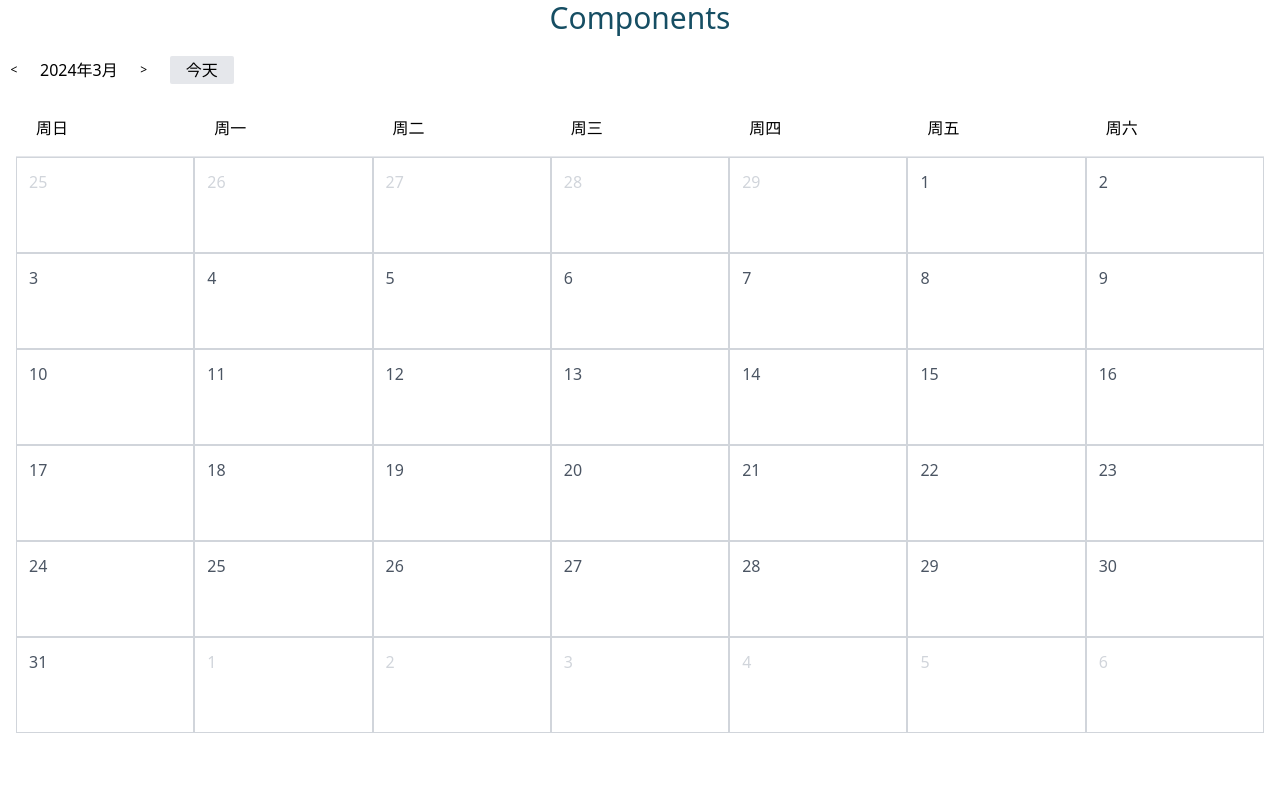
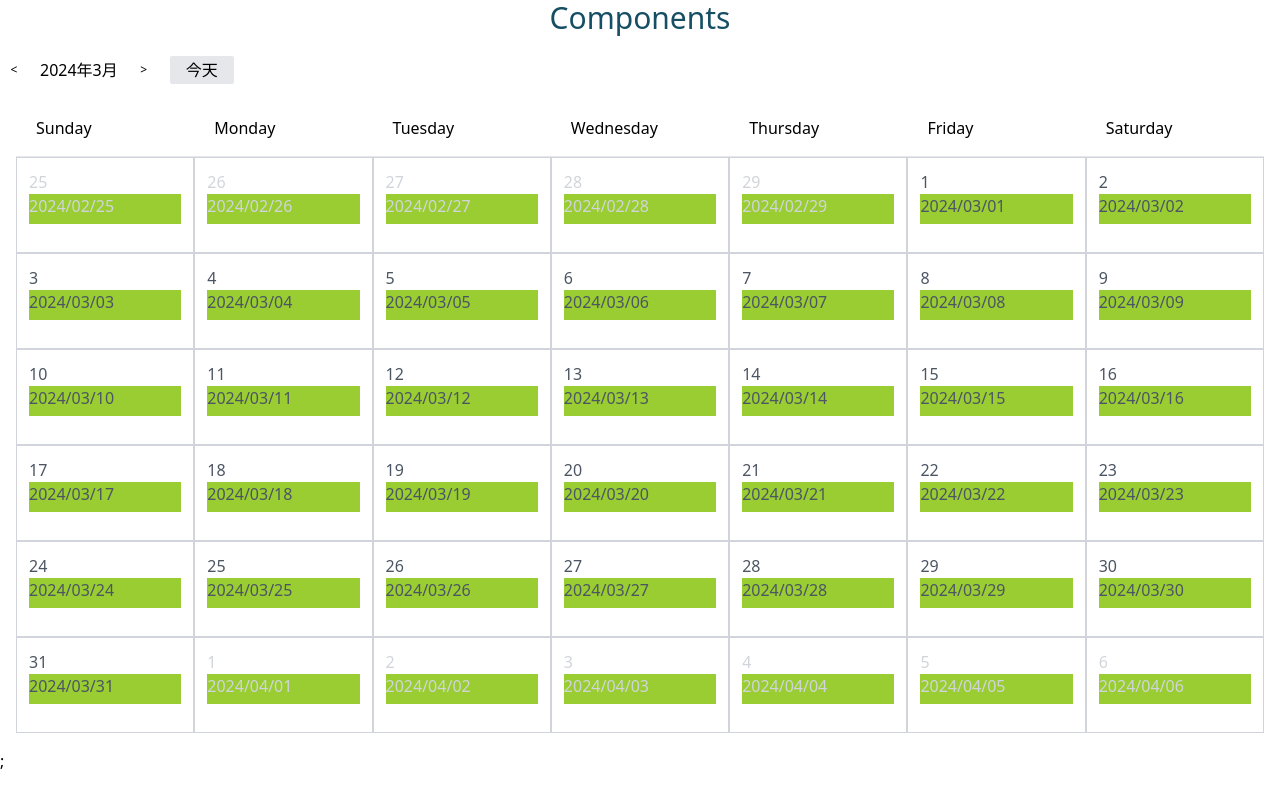
Before and after one commit to AITuring/react-components, a React (Vite) app: page / in a window 1280 px wide. Built offline with nearby package versions, Linux system fonts and the light colour scheme.

Commit message:
feat: 添加自定义渲染和国际化

```diff
--- a/package.json
+++ b/package.json
@@ -10,6 +10,7 @@
     "preview": "vite preview"
   },
   "dependencies": {
+    "classnames": "^2.5.1",
     "dayjs": "^1.11.10",
     "react": "^18.2.0",
     "react-dom": "^18.2.0"
--- a/src/App.tsx
+++ b/src/App.tsx
@@ -17,7 +17,11 @@ const App = () => {
   return (
     <div className="App">
       <h2 className='text-3xl text-cyan-900 text-center mb-5'>Components</h2>
-      <Calendar value={dayjs('2024-3-29')} />
+      <Calendar value={dayjs('2024-3-29')} dateInnerContent={(value) => {
+        return <div>
+          <p style={{background: 'yellowgreen', height: '30px'}}>{value.format('YYYY/MM/DD')}</p>
+        </div>
+      }}/>
       {/* <MiniCalendar value={new Date('2024-3-1')} onChange={(data: Date) => alert(data.toLocaleDateString())} />
       <MiniCalendar value={new Date('2024-2-29')} ref={miniCalendarRef}  /> */}
     </div>
--- /dev/null
+++ b/src/components/Calendar/LocaleContext.tsx
@@ -0,0 +1,7 @@
+import { createContext } from "react";
+
+export interface LocaleContextProps {
+  locale: string;
+}
+
+export const LocaleContext = createContext<LocaleContextProps>({ locale: "zh-CN" });
--- a/src/components/Calendar/MonthCalendar.tsx
+++ b/src/components/Calendar/MonthCalendar.tsx
@@ -1,8 +1,10 @@
-import { CalendarProps } from ".";
-import { Dayjs } from "dayjs";
+import { useContext } from 'react';
+import { Dayjs } from 'dayjs';
+import { CalendarProps } from '.';
+import { LocaleContext } from './LocaleContext';
+import allLocales from './locale';
 
-interface MonthCalendarProps extends CalendarProps {
-}
+interface MonthCalendarProps extends CalendarProps {}
 
 interface DayInfo {
   date: Dayjs;
@@ -15,65 +17,89 @@ function getAllDays(date: Dayjs): Array<DayInfo> {
 
   const daysInfo: Array<DayInfo> = new Array(6 * 7);
 
-  for(let i = 0 ; i < day; i++) {
+  for (let i = 0; i < day; i++) {
     // 计算当前日期 -1、-2、-3 的日期
     daysInfo[i] = {
       date: startDate.subtract(day - i, 'day'),
-        currentMonth: false
-    }
+      currentMonth: false,
+    };
   }
 
   // 计算当前日期 +1、+2、+3 的日期
-  for(let i = day ; i < daysInfo.length; i++) {
+  for (let i = day; i < daysInfo.length; i++) {
     const calcDate = startDate.add(i - day, 'day');
 
     daysInfo[i] = {
       date: calcDate,
-        currentMonth: calcDate.month() === date.month()
-    }
+      currentMonth: calcDate.month() === date.month(),
+    };
   }
 
-  console.log(daysInfo)
+  console.log(daysInfo);
   return daysInfo;
 }
 
-function renderDays(dayInfo: DayInfo[]) {
+function renderDays(
+  dayInfo: DayInfo[],
+  dateRender: MonthCalendarProps['dateRender'],
+  dateInnerContent: MonthCalendarProps['dateInnerContent'],
+) {
   const rows = [];
-  for(let i = 0; i < 6; i++) {
+  for (let i = 0; i < 6; i++) {
     const row = [];
-    for (let j =0; j < 7; j++) {
+    for (let j = 0; j < 7; j++) {
       const day = dayInfo[i * 7 + j];
-      row[j] = <div
-      className={day.currentMonth ? "w-1/7 border border-gray-300 p-3 text-gray-600" : "w-1/7 border border-gray-300 p-3 text-gray-300"}
+      row[j] = (
+        <div
+          className={
+            day.currentMonth
+              ? 'w-1/7 border border-gray-300 text-gray-600 overflow-hidden'
+              : 'w-1/7 border border-gray-300 text-gray-300 overflow-hidden'
+          }
         >
+          {dateRender ? (
+            dateRender(day.date)
+          ) : (
+            <div className="p-3">
+              <div className="calendar-month-body-cell-date-value">
                 {day.date.date()}
               </div>
+              <div className="calendar-month-body-cell-date-content">
+                {dateInnerContent?.(day.date)}
+              </div>
+            </div>
+          )}
+        </div>
+      );
     }
     rows.push(row);
   }
-  return rows.map(row => <div className="h-24 flex">{row}</div>)
+  return rows.map((row) => <div className="h-24 flex">{row}</div>);
 }
 
 function MonthCalendar(props: MonthCalendarProps) {
+  const localeContext = useContext(LocaleContext);
+  const { dateRender, dateInnerContent } = props;
 
-  const weekList = ['周日', '周一', '周二', '周三', '周四', '周五', '周六'];
+  const CalendarLocale = allLocales[localeContext.locale];
+
+  const weekList = ['sunday', 'monday', 'tuesday', 'wednesday', 'thursday', 'friday', 'saturday']
   const allDays = getAllDays(props.value);
 
-  return <div>
+  return (
+    <div>
       <div className="p-4">
         <div className="flex w-full box-border border-b border-gray-200">
-        {
-          weekList.map(item => (
-            <div key={item} className="px-5 py-4 text-left flex-1">{item}</div>
-          ))
-        }
+          {weekList.map((item) => (
+            <div key={item} className="px-5 py-4 text-left flex-1">
+              {CalendarLocale.week[item]}
             </div>
-      <div>
-        {renderDays(allDays)}
+          ))}
         </div>
-
+        <div>{renderDays(allDays, dateRender, dateInnerContent)}</div>
       </div>
-  </div>;
+    </div>
+  );
 }
 
 export default MonthCalendar;
--- a/src/components/Calendar/index.tsx
+++ b/src/components/Calendar/index.tsx
@@ -1,17 +1,40 @@
-import {Dayjs} from 'dayjs';
+import { CSSProperties, ReactNode, useState } from 'react';
+import { Dayjs } from 'dayjs';
+import classnames from 'classnames';
 import Header from './Header';
 import MonthCalendar from './MonthCalendar';
+import { LocaleContext } from './LocaleContext';
 import './index.css';
 
 export interface CalendarProps {
   value: Dayjs;
+  style?: CSSProperties;
+  className?: string | string[];
+  // 自定义日期渲染，完全覆盖日期单元格
+  dateRender?: (currentDate: Dayjs) => ReactNode;
+  // 自定义日期单元格渲染，内容添加到单元格，只在全屏日历模式生效
+  dateInnerContent?: (currentDate: Dayjs) => ReactNode;
+  // 国际化
+  locale?: string;
+  onChange?: (value: Dayjs) => void;
 }
 
 function Calendar(props: CalendarProps) {
-  return <div className="w-full">
-    <Header />
-    <MonthCalendar {...props} />
-  </div>;
+  const { value, style, className,locale } = props;
+
+  const cs = classnames('w-full', className);
+
+  return (
+    <LocaleContext.Provider value={{
+      locale: locale || navigator.language,
+    }}>
+      <div className={cs} style={style}>
+        <Header />
+        <MonthCalendar {...props} />
+      </div>
+      ;
+    </LocaleContext.Provider>
+  );
 }
 
 export default Calendar;
--- /dev/null
+++ b/src/components/Calendar/locale/en-US.ts
@@ -0,0 +1,32 @@
+import { CalendarType } from "./interface";
+
+const CalendarLocale: CalendarType = {
+    formatYear: 'YYYY',
+    formatMonth: 'MMM YYYY',
+    today: 'Today',
+    month: {
+        January: 'January',
+        February: 'February',
+        March: 'March',
+        April: 'April',
+        May: 'May',
+        June: 'June',
+        July: 'July',
+        August: 'August',
+        September: 'September',
+        October: 'October',
+        November: 'November',
+        December: 'December',
+    },
+    week: {
+        monday: 'Monday',
+        tuesday: 'Tuesday',
+        wednesday: 'Wednesday',
+        thursday: 'Thursday',
+        friday: 'Friday',
+        saturday: 'Saturday',
+        sunday: 'Sunday',
+    },
+}
+
+export default CalendarLocale;
--- /dev/null
+++ b/src/components/Calendar/locale/index.ts
@@ -0,0 +1,10 @@
+import zhCN from "./zh-CN";
+import enUS from "./en-US";
+import { CalendarType } from "./interface";
+
+const allLocales: Record<string, CalendarType>= {
+    'zh-CN': zhCN,
+    'en-US': enUS
+}
+
+export default allLocales;
--- /dev/null
+++ b/src/components/Calendar/locale/interface.ts
@@ -0,0 +1,28 @@
+export interface CalendarType {
+  formatYear: string;
+  formatMonth: string;
+  today: string;
+  month: {
+      January: string;
+      February: string;
+      March: string;
+      April: string;
+      May: string;
+      June: string;
+      July: string;
+      August: string;
+      September: string;
+      October: string;
+      November: string;
+      December: string;
+  } & Record<string, any>;
+  week: {
+      monday: string;
+      tuesday: string;
+      wednesday: string;
+      thursday: string;
+      friday: string;
+      saturday: string;
+      sunday: string;
+  } & Record<string, any>
+}
--- /dev/null
+++ b/src/components/Calendar/locale/zh-CN.ts
@@ -0,0 +1,32 @@
+import { CalendarType } from "./interface";
+
+const CalendarLocale: CalendarType = {
+    formatYear: 'YYYY 年',
+    formatMonth: 'YYYY 年 MM 月',
+    today: '今天',
+    month: {
+        January: '一月',
+        February: '二月',
+        March: '三月',
+        April: '四月',
+        May: '五月',
+        June: '六月',
+        July: '七月',
+        August: '八月',
+        September: '九月',
+        October: '十月',
+        November: '十一月',
+        December: '十二月',
+    },
+    week: {
+        monday: '周一',
+        tuesday: '周二',
+        wednesday: '周三',
+        thursday: '周四',
+        friday: '周五',
+        saturday: '周六',
+        sunday: '周日',
+    }
+}
+
+export default CalendarLocale;
```
Also changed, not shown: 1 other file (tests, documents, lock files or other folders). Lines whose indentation alone changed are shown as unchanged.
